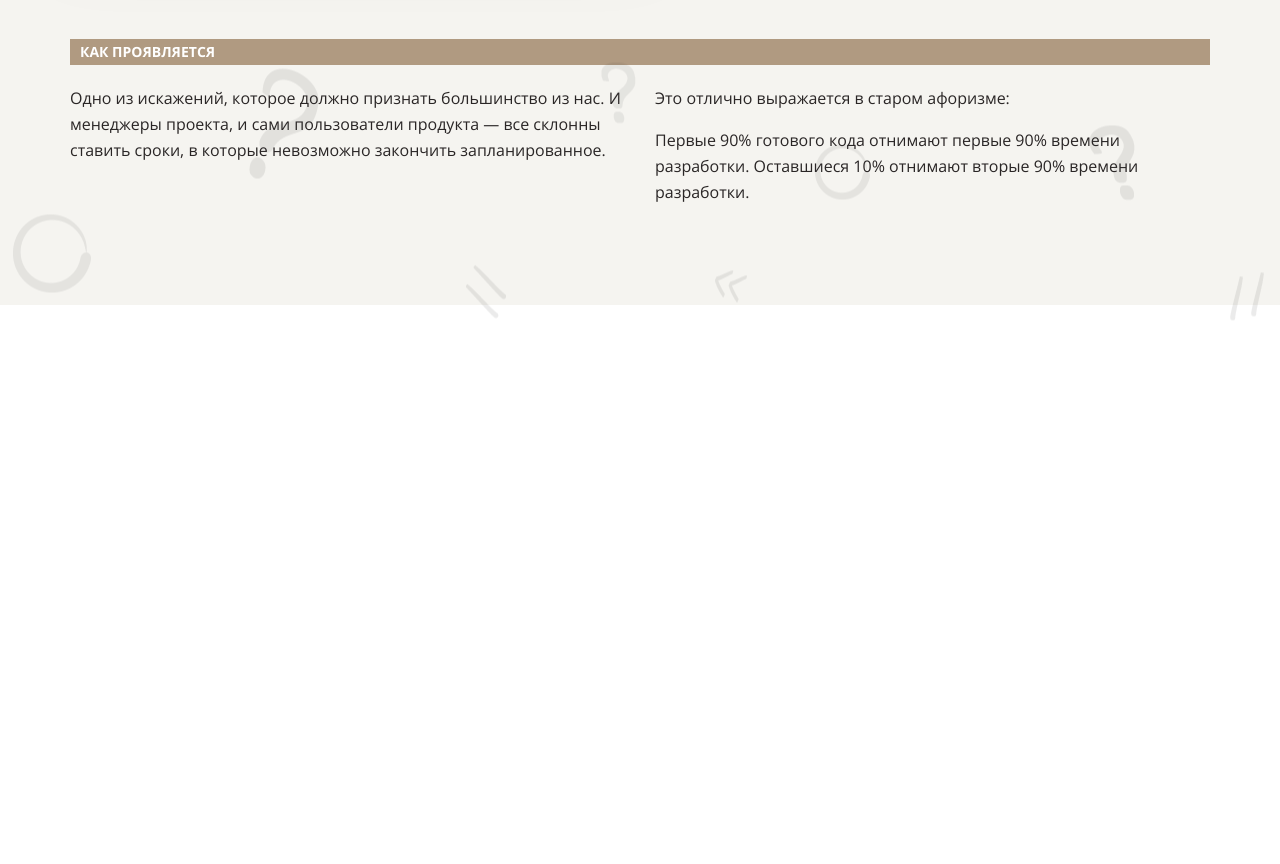
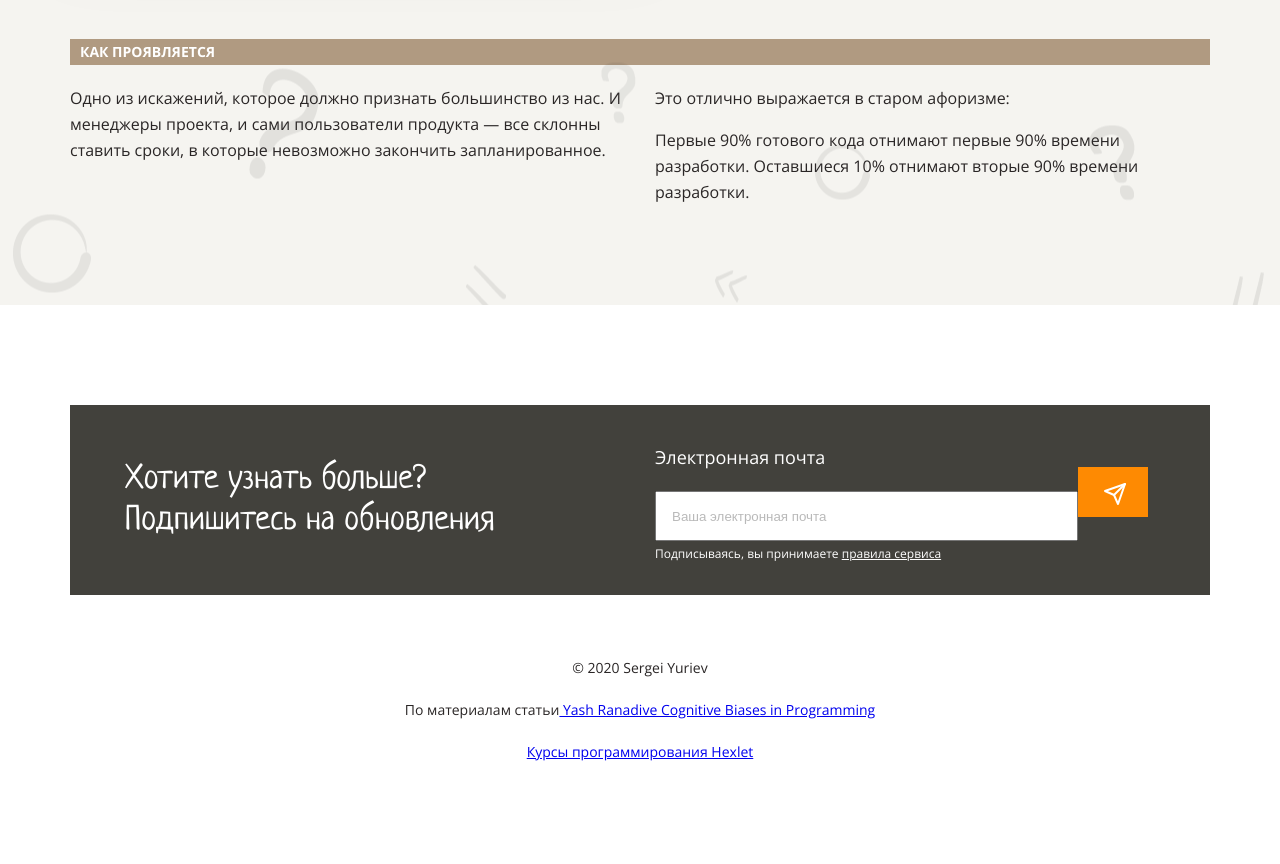
Before and after one commit to irnbru-ys/layout-designer-project-58, a website: page src/index.html in a window 1280 px wide. Shown: the part 7022-7886 px from the top of the page. Before the commit the page ends 7375 px from the top, so only its background shows below. Drawn offline with Linux system fonts and the light colour scheme.

Commit message:
add footer + lint

```diff
--- a/src/index.html
+++ b/src/index.html
@@ -202,10 +202,32 @@
             <div><p>Это отлично выражается в старом афоризме:</p>
             <p>Первые 90% готового кода отнимают первые 90% времени разработки. Оставшиеся 10% отнимают вторые 90% времени разработки.</p>
             </div>
-
           </div>
         </div>
       </section>
+
+      <footer class="footer">
+        <div class="container">
+        <div class="send-box">
+          <div class="col-2">
+            <h3 class="footer-h3 break-after">Хотите узнать больше?<br> Подпишитесь на обновления</h3>
+            <div class="form-box">
+            <div class="input-text-up">Электронная почта</div>
+            <form action="#">
+              <label><input class="form-input" type="text" name="name" placeholder="Ваша электронная почта"></label>
+              <button></button>
+            </form>
+            <div class="input-text-down">Подписываясь, вы принимаете <a href="#">правила сервиса</a></div>
+          </div>
+          </div>
+        </div>
+        <div class="footer-down">
+        <div class="who">© 2020 Sergei Yuriev</div>
+        <div class="link-1">По материалам статьи<a href="https://medium.com/hackernoon/cognitive-biases-in-programming-5e937707c27b"> Yash Ranadive Cognitive Biases in Programming</a></div>
+        <div class="link-2"> <a href="https://ru.hexlet.io/">Курсы программирования Hexlet</a></div>
+      </div>
+      </div>
+      </footer>
     </main>
   </body>
 </html>
--- a/src/styles/style.css
+++ b/src/styles/style.css
@@ -382,3 +382,98 @@ p {
 .errors-in-planning {
   position: relative;
 }
+
+/* FOOTER */
+
+.footer {
+  position: relative;
+
+  background-color: var(--color-white);
+}
+
+.send-box {
+  height: 190px;
+  margin-bottom: 60px;
+
+  background-color: var(--color-main-dark);
+}
+
+.footer-h3 {
+  padding: 55px 0 55px 55px;
+  break-inside: avoid;
+
+  color: var(--color-white);
+}
+
+.form-box {
+  padding: 40px 0;
+
+  color: var(--color-white);
+}
+
+.form-input {
+  min-width: 423px;
+  height: 50px;
+  padding: 15px;
+}
+
+::placeholder {
+  color: #757575;
+
+  opacity: 0.5;
+}
+
+.input-text-up {
+  font-size: 18px;
+}
+
+.input-text-down {
+  font-size: 12px;
+}
+
+.input-text-down > a {
+  color: var(--color-white);
+}
+
+button {
+  position: relative;
+  top: -4px;
+  right: 4px;
+  z-index: 1;
+
+  width: 70px;
+  height: 50px;
+
+  margin: 0;
+  padding: 0;
+
+  background-color: var(--color-main);
+  border: none;
+
+  cursor: pointer;
+}
+
+button::before {
+  position: absolute;
+  top: 15px;
+  right: 21px;
+  z-index: 100;
+
+  width: 24px;
+  height: 24px;
+
+  background: url("../image/send.svg") center / cover no-repeat;
+
+  content: "";
+}
+
+.footer-down {
+  font-size: 14px;
+  text-align: center;
+}
+
+.footer-down > div:not(:last-child) {
+  margin: 0;
+  margin-bottom: 16px;
+  padding: 0;
+}
```
